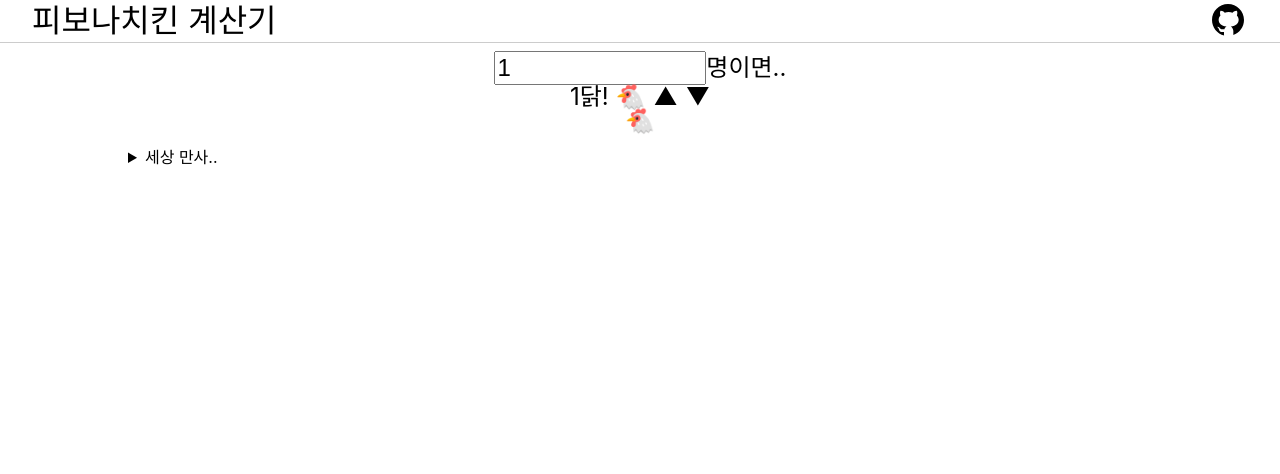
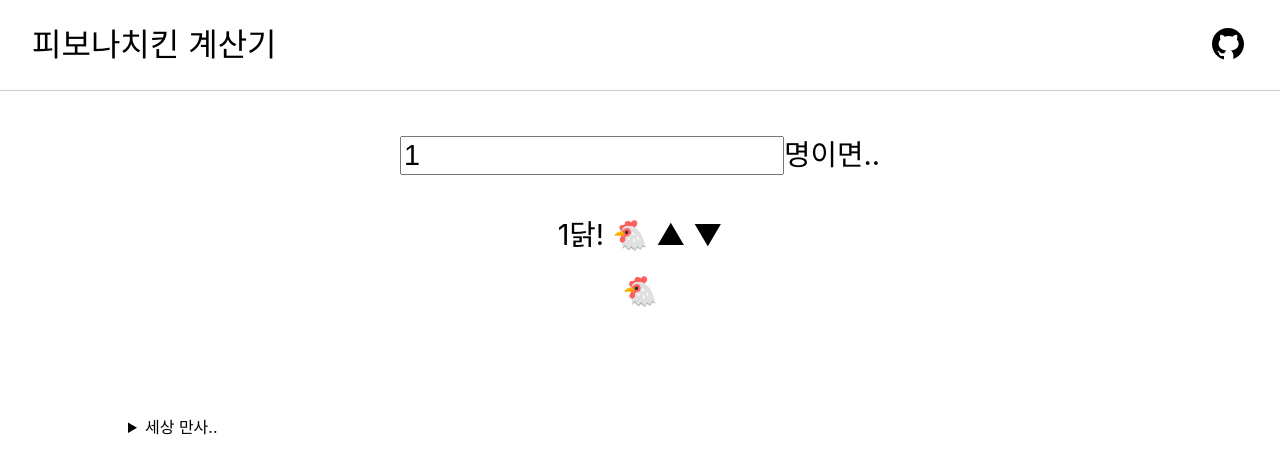
Before and after one commit to kanziw/fibonachicken, a React (Create React App) app: page / in a window 1280 px wide. Shown: the top 474 px of the page. Built offline with nearby package versions, Linux system fonts and the light colour scheme; a web font is replaced by a local one.

Commit message:
Add more margin

```diff
--- a/src/App.tsx
+++ b/src/App.tsx
@@ -5,20 +5,24 @@ import { isValidFibonaChickenPeople, useFibonaChicken } from './fibonaChicken'
 
 const styles: Record<string, CSSProperties> = {
   main: {
-    margin: '0.5rem auto',
+    margin: '1.5rem auto',
     width: '80%',
+    lineHeight: '5rem',
   },
   section: {
     textAlign: 'center',
-    fontSize: '1.5rem',
+    fontSize: '1.8rem',
   },
   input: {
-    maxWidth: '20%',
+    maxWidth: '50%',
     fontSize: 'inherit',
   },
   arrow: {
     marginLeft: '0.5rem',
     cursor: 'pointer',
+  },
+  chickens: {
+    lineHeight: '2rem',
   },
 }
 
@@ -71,7 +75,9 @@ const App = () => {
           {errMessage ? '🤔' : chicken}닭! 🐔
           <span style={styles.arrow} onClick={increase(1)}>&#9650;</span>
           <span style={styles.arrow} onClick={increase(-1)}>&#9660;</span>
-          <p>{errMessage || (chicken < 10000 ? '🐔'.repeat(chicken) : '이정도면 🐔이 모자라지 않을까요...?')}</p>
+          <p style={styles.chickens}>
+            {errMessage || (chicken < 10000 ? '🐔'.repeat(chicken) : '이정도면 🐔이 모자라지 않을까요...?')}
+          </p>
         </section>
         <br />
         <details>
--- a/src/components/Header.tsx
+++ b/src/components/Header.tsx
@@ -7,7 +7,7 @@ const styles: Record<string, CSSProperties> = {
     display: 'flex',
     justifyContent: 'space-between',
     alignItems: 'center',
-    margin: '0 2rem',
+    margin: '1.5rem 2rem',
   },
   h1: {
     fontSize: '2rem',
```
